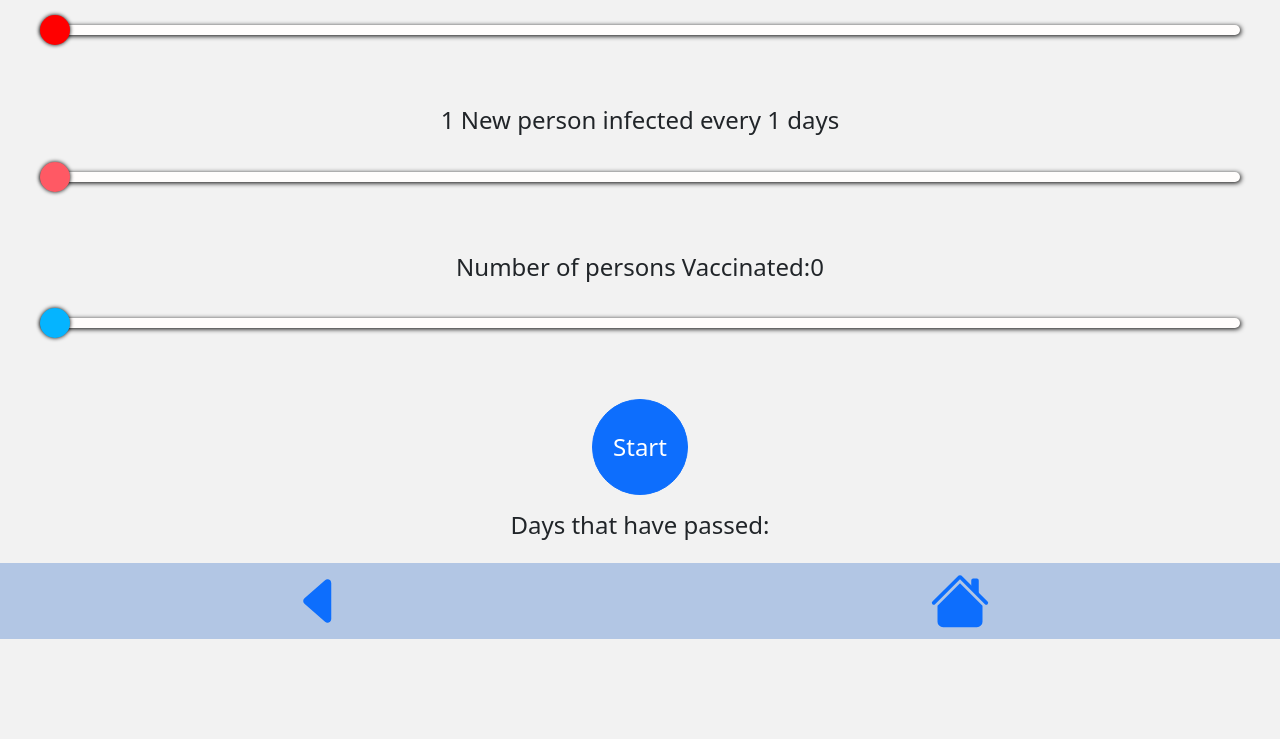
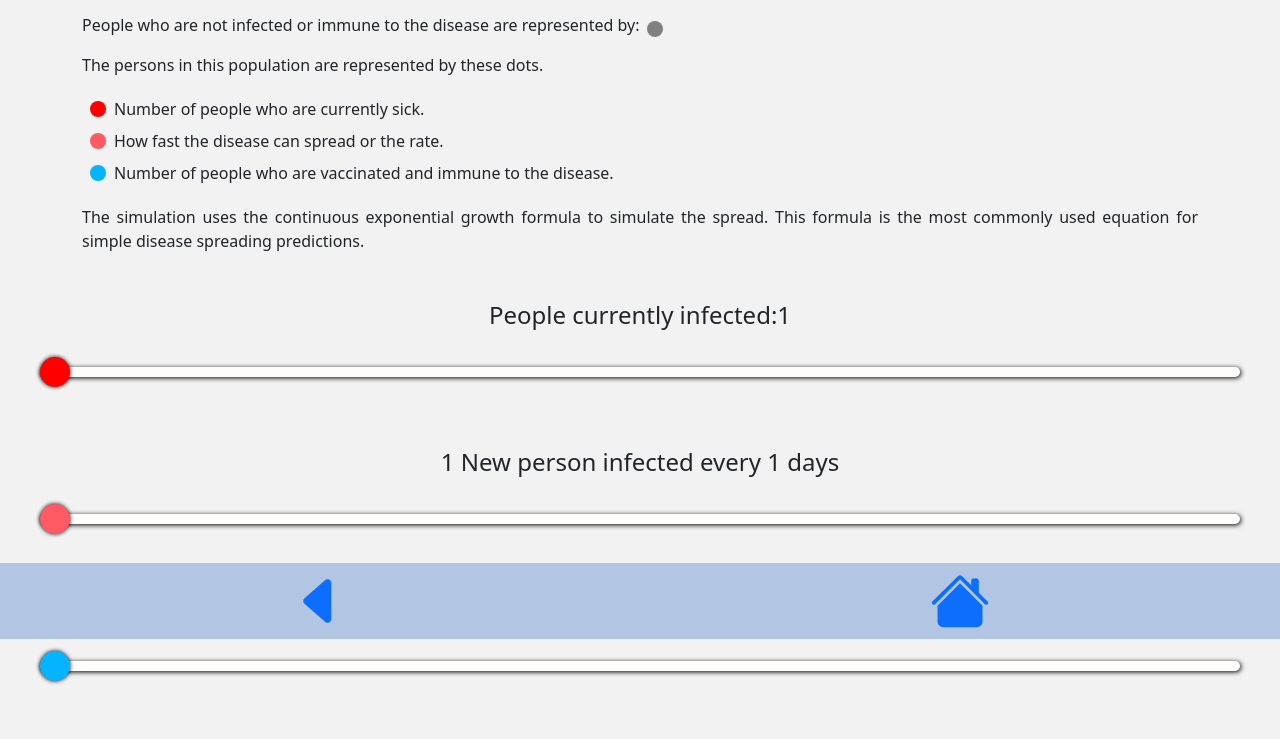
Before and after one commit to matt-harrell/Have-you-Herd-, a plain HTML site: page index.html in a window 1280 px wide. Shown: the part 161-900 px from the top of the page. Drawn offline with nearby package versions, Linux system fonts and the light colour scheme.

Commit message:
added descritption and key

```diff
--- a/index.html
+++ b/index.html
@@ -41,9 +41,34 @@
   </head>
   <body>
     <!-- Add your site or app content here -->
+
 <h1 class="text-center p-3 exptitle">Infection Simulation</h1>
 
+<section class="container" id="description">
+  <h2 class="text-center">Description</h2>
+  <p>This is a simulation that shows how fast a disease can spread through a population of one hundred people.</p>
 
+  <span class="position-relative">People who are not infected or immune to the disease are represented by:<div class="flex-shrink-0 align-self-end" id="grey_demo"></div></span>
+
+  <p class="pt-3">The persons in this population are represented by these dots.</p>
+
+  <article class="d-flex">
+    <div class="dot_demo red_demo align-self-center"></div>
+    <span class="align-self-center">Number of people who are currently sick.</span>
+  </article>
+  <article class="d-flex">
+    <div class="dot_demo sick_demo align-self-start"></div>
+    <span class="align-self-start" style="padding-top:.23rem;">How fast the disease can spread or the rate.</span>
+  </article>
+  <article class="d-flex">
+    <div class="dot_demo blue_demo align-self-start flex-shrink-0"></div>
+    <span class="align-self-start" style="padding-top:.23rem;">Number of people who are vaccinated and immune to the disease.</span>
+  </article>
+  <p class="pt-3">The simulation uses the continuous exponential growth formula to simulate the spread.
+    This formula is the most commonly used equation for simple disease
+    spreading predictions.
+    </p>
+</section>
 
 
 
@@ -86,9 +111,9 @@
    <h4 class="text-center">Days that have passed:<span id="dayspast"></span></h4>
    <div class="d-flex justify-content-center" >
 
-     <div class="dot_holder" id="dot_holder" style="max-width: 17em;">
+     <div class="dot_holder text-center" id="dot_holder" style="max-width: 16em; position: relative;">
+        <div class="dot hide" id="seed"></div>
 
-	     <section class="dot hide" id="seed"></section>
 
 
 
--- a/public/scripts/main.js
+++ b/public/scripts/main.js
@@ -291,7 +291,7 @@ function myLoop() {         //  create a loop function
         // setTimeout(resetGrey,2000);
     	}
 
-      setTimeout(resetDots,2000);
+      setTimeout(resetDots,1500);
 
 
       console.log('s = ' + s + ', v = ' + v + ', r = ' + r + ', y = ' + y +', a = ' + a +',t =' + t );  //  your code here
@@ -304,7 +304,7 @@ function myLoop() {         //  create a loop function
         myLoop();
 
     }
-  }, 2000)
+  }, 1500)
 }
 
 myLoop();
--- a/public/styles/main.css
+++ b/public/styles/main.css
@@ -13,6 +13,23 @@ html,body{
 
  }
 
+#description{
+  text-align: justify;
+  text-justify: inter-word;
+
+
+}
+
+.dot_demo{
+ width: 1em;
+ height: 1em;
+ background: grey;
+ border-radius: 50%;
+ margin: 0.5em;
+ display: inline-block;
+ /* 	border: 1px solid black; */
+}
+
  .dot {
  	width: 1em;
  	height: 1em;
@@ -27,6 +44,7 @@ html,body{
 
  .hide {
  	visibility: hidden;
+  position: absolute;
 
  }
 
@@ -34,12 +52,35 @@ html,body{
  	background: red;
  }
 
+ .red_demo {
+  background: red;
+ }
+
+ .sick_demo {
+   background: #FF5964;
+ }
+
  .blue {
- 	background: blue;
+ 	background: #05B4FF;
+ }
+
+ .blue_demo {
+ 	background: #05B4FF;
  }
 
  .grey{
 
+ }
+
+ #grey_demo{
+   background: grey;
+   width: 1em;
+   height: 1em;
+   background: grey;
+   border-radius: 50%;
+   position: absolute;
+   right: -1.5em;
+   bottom:-.01em
  }
 
 #button_one{
--- a/scripts/main.js
+++ b/scripts/main.js
@@ -291,7 +291,7 @@ function myLoop() {         //  create a loop function
         // setTimeout(resetGrey,2000);
     	}
 
-      setTimeout(resetDots,2000);
+      setTimeout(resetDots,1500);
 
 
       console.log('s = ' + s + ', v = ' + v + ', r = ' + r + ', y = ' + y +', a = ' + a +',t =' + t );  //  your code here
@@ -304,7 +304,7 @@ function myLoop() {         //  create a loop function
         myLoop();
 
     }
-  }, 2000)
+  }, 1500)
 }
 
 myLoop();
--- a/styles/main.css
+++ b/styles/main.css
@@ -13,6 +13,23 @@ html,body{
 
  }
 
+#description{
+  text-align: justify;
+  text-justify: inter-word;
+
+
+}
+
+.dot_demo{
+ width: 1em;
+ height: 1em;
+ background: grey;
+ border-radius: 50%;
+ margin: 0.5em;
+ display: inline-block;
+ /* 	border: 1px solid black; */
+}
+
  .dot {
  	width: 1em;
  	height: 1em;
@@ -27,6 +44,7 @@ html,body{
 
  .hide {
  	visibility: hidden;
+  position: absolute;
 
  }
 
@@ -34,12 +52,35 @@ html,body{
  	background: red;
  }
 
+ .red_demo {
+  background: red;
+ }
+
+ .sick_demo {
+   background: #FF5964;
+ }
+
  .blue {
- 	background: blue;
+ 	background: #05B4FF;
+ }
+
+ .blue_demo {
+ 	background: #05B4FF;
  }
 
  .grey{
 
+ }
+
+ #grey_demo{
+   background: grey;
+   width: 1em;
+   height: 1em;
+   background: grey;
+   border-radius: 50%;
+   position: absolute;
+   right: -1.5em;
+   bottom:-.01em
  }
 
 #button_one{
```
Also changed, not shown: public/index.html (+27 -2 lines), 2 other files.
